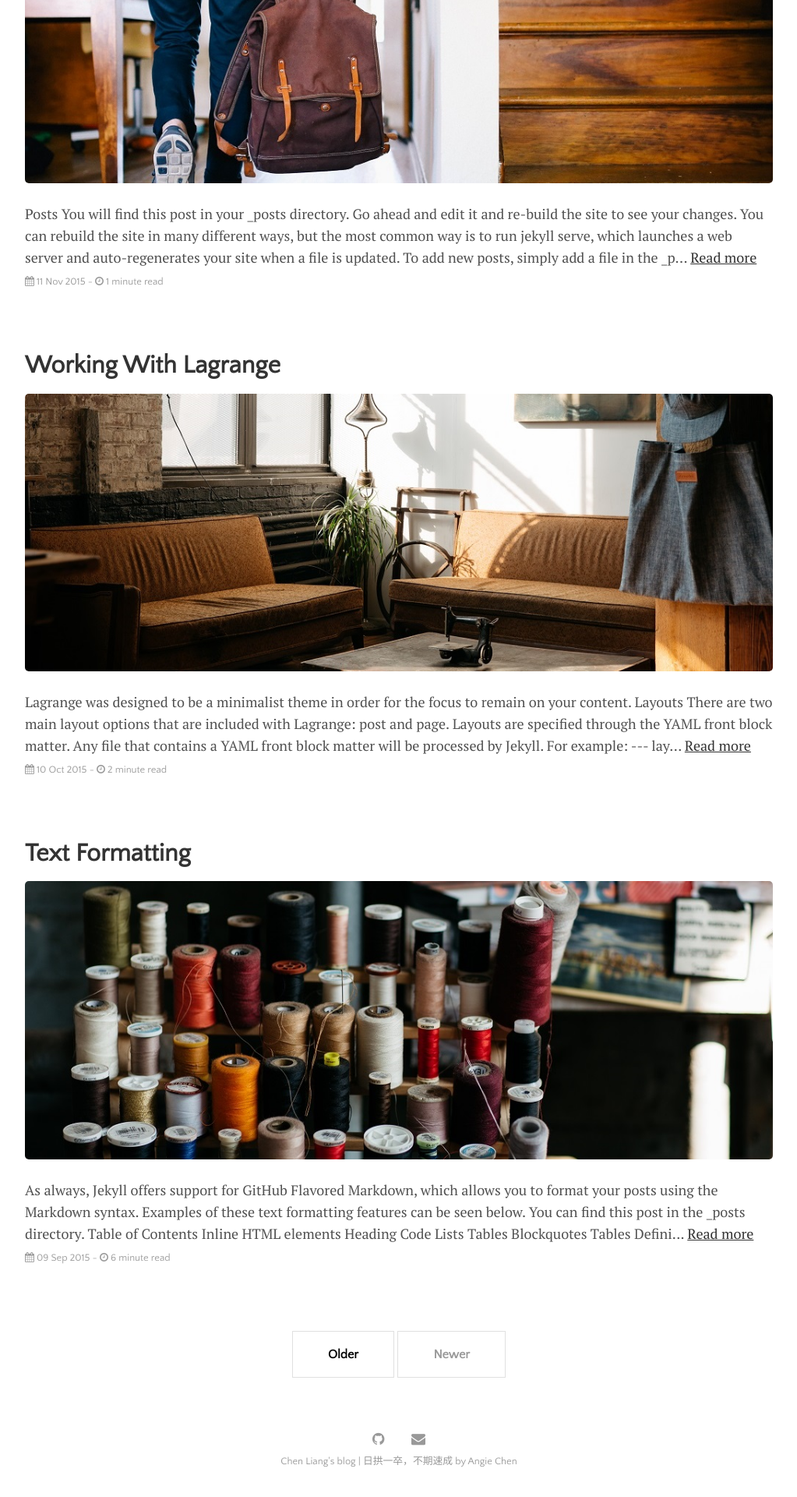
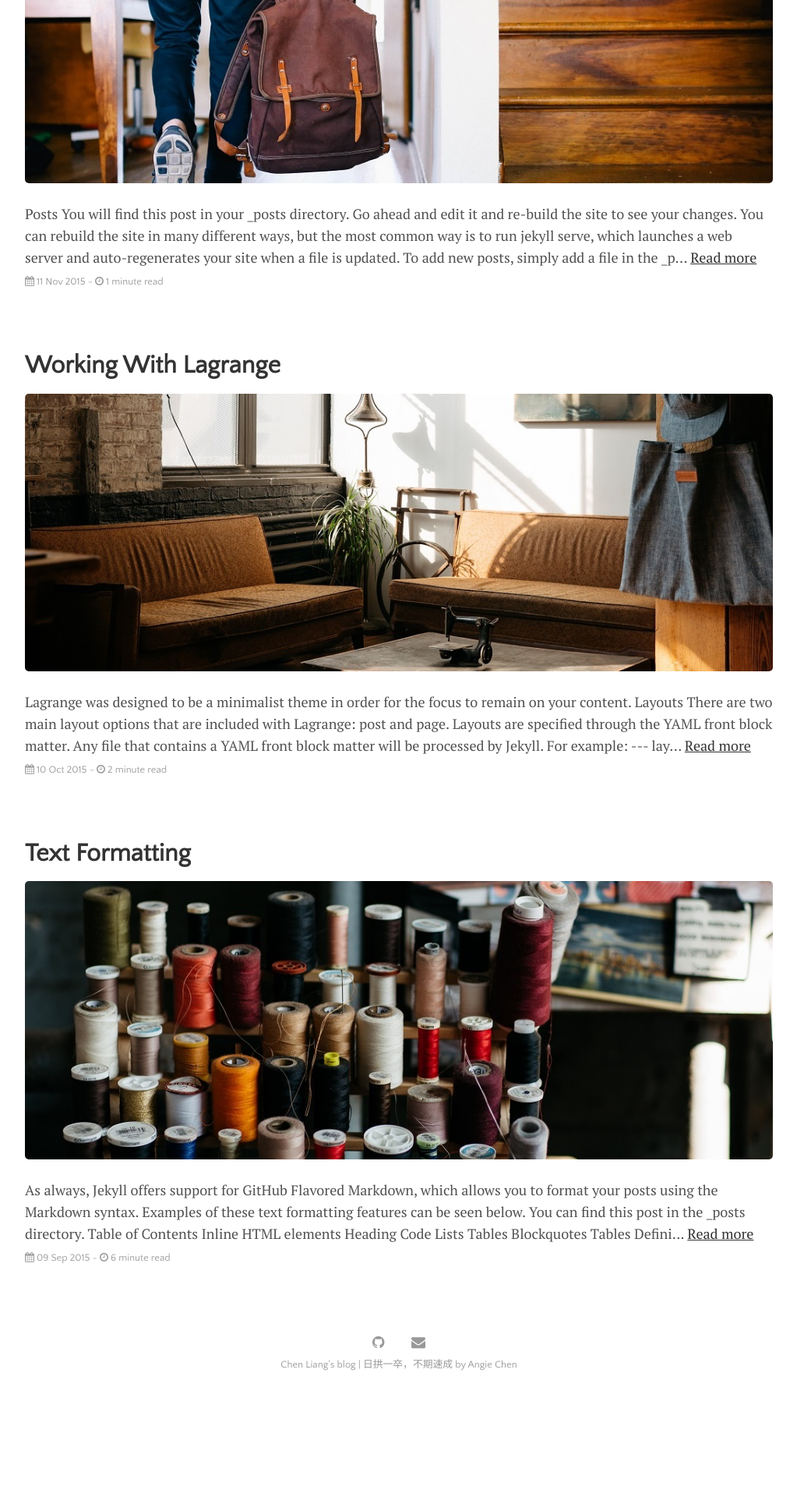
Before and after one commit to chenliangac/chenliangac.github.com, a Jekyll site: the page built from index.html, in a window 1280 px wide. Shown: the part 1676-3596 px from the top of the page at 78% size, without its empty margins (128-1151 px from the left). Built offline with Jekyll 4.4.1, drawn with Linux system fonts in a browser that asks for light colours; nearby versions of some CDN libraries; the list of posts is cut into pages by our own code; after the commit the page ends 3472 px from its top, so only the background shows below that.

Commit message:
chenliangac.github.com

```diff
--- a/css/main.css
+++ b/css/main.css
@@ -3,7 +3,7 @@
 */
 
 body {
-  font-family: "PT Serif", Georgia, "Times New Roman", serif;
+    font-family: "PT Serif", Georgia, "Times New Roman", serif, "Helvetica";
   font-size: 18px;
   color: #515151;/*#3A3A3A;/*rgba(0,0,0,.8);/*#666;*/
   line-height: 1.75rem;
--- a/index.html
+++ b/index.html
@@ -19,6 +19,7 @@
 {% endfor %}
 
 <!-- Pagination links -->
+<!--
 <div class="pagination">
   {% if paginator.next_page %}
     <a class="pagination-button pagination-active" href="{{ site.github.url }}{{ paginator.next_page_path }}" class="next">Older</a>
@@ -33,3 +34,4 @@
   {% endif %}
 
 </div>
+ -->
```
